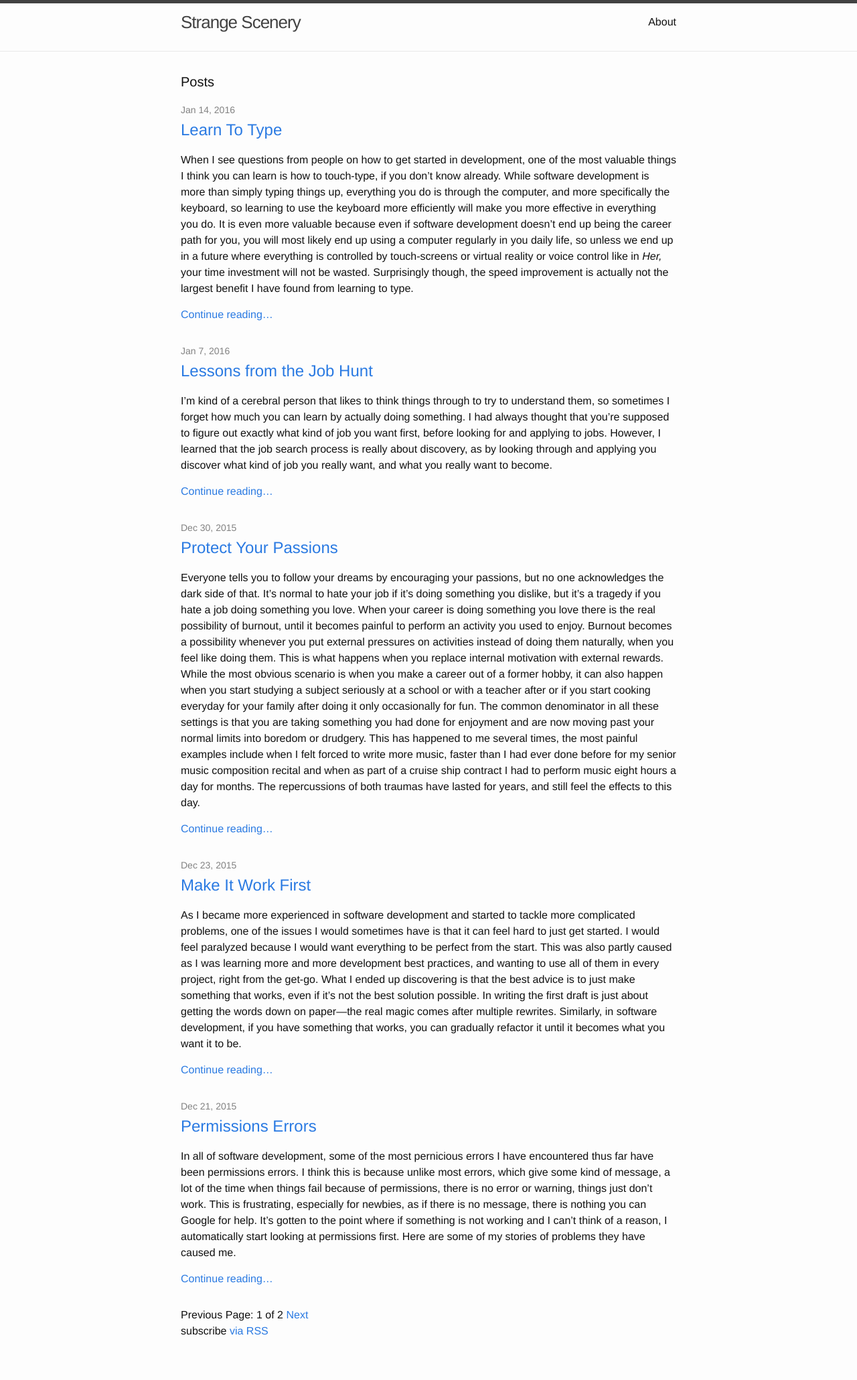
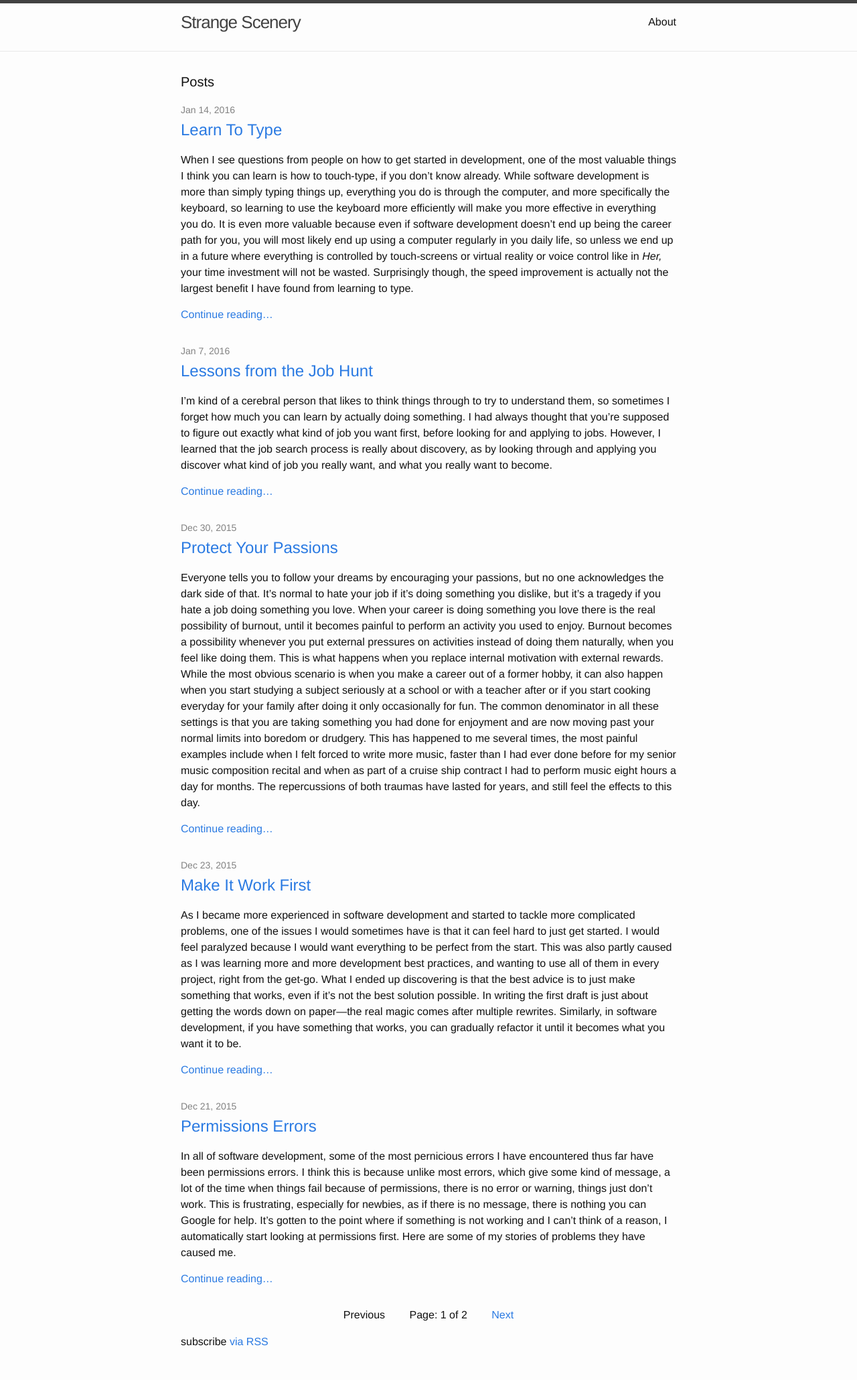
Before and after one commit to allen-garvey/bitter-polar-bear, a Jekyll site: the page built from index.html, in a window 1280 px wide. Shown: the whole page at 67% size. Built offline with Jekyll 4.4.1, drawn with Linux system fonts in a browser that asks for light colours; the list of posts is cut into pages by our own code.

Commit message:
add styling for pagination links in footer

```diff
--- a/_sass/_layout.scss
+++ b/_sass/_layout.scss
@@ -44,7 +44,14 @@
 /**
  * Site footer
  */
+.pagination{
+    text-align: center;
+    margin-bottom: 1em;
 
+    .page_number{
+        margin: 0 2em;
+    }
+}
 
 
 
```
